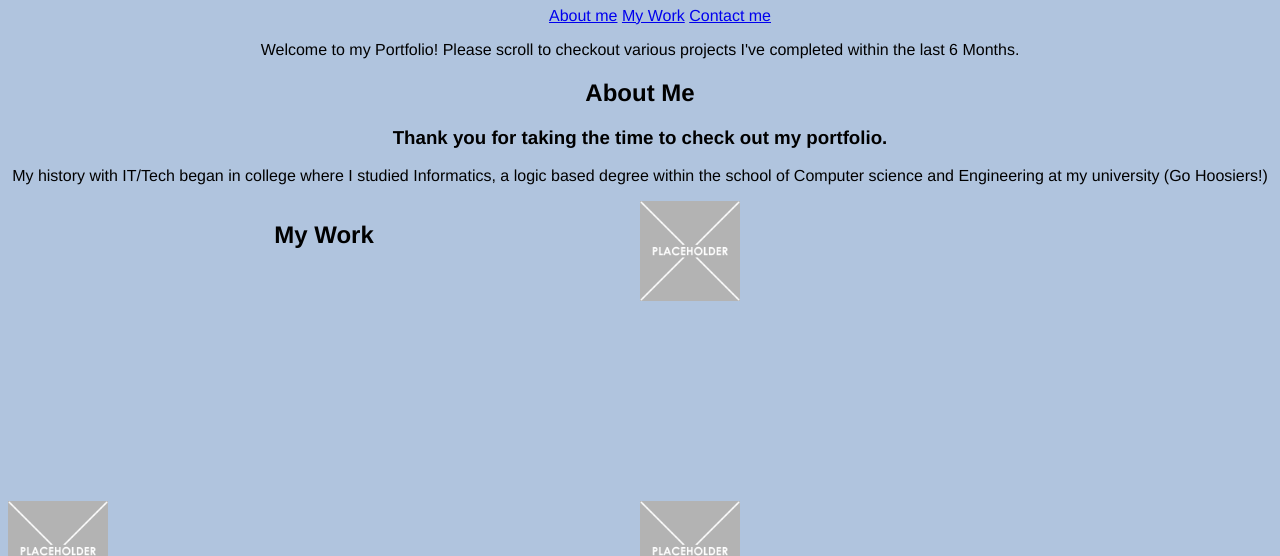
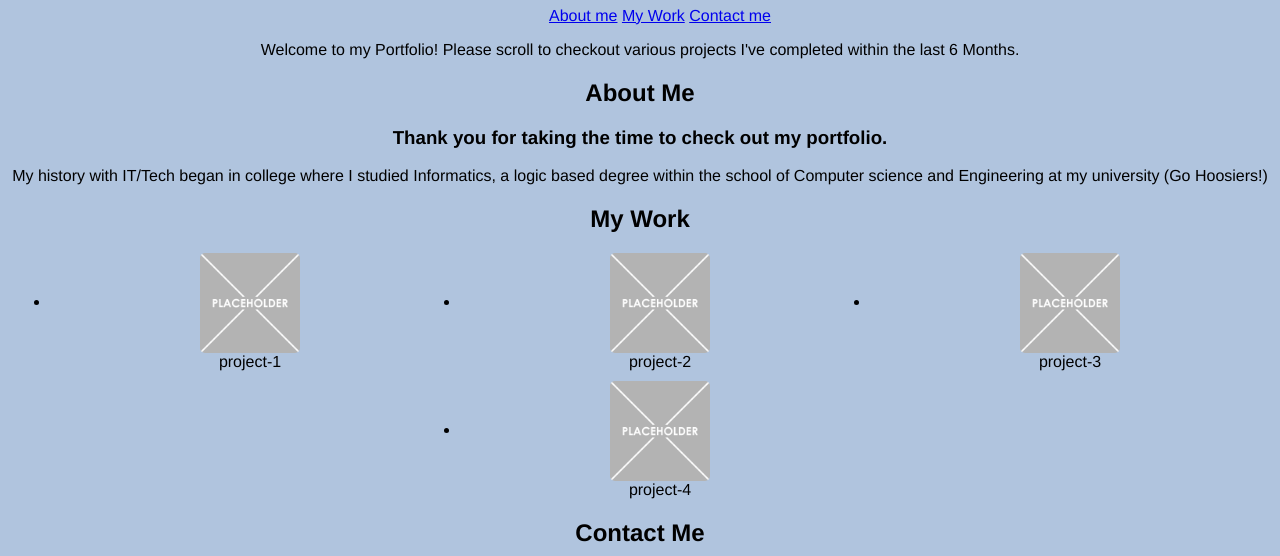
Before and after one commit to emismol/portfolio, a plain HTML site: page index.html in a window 1280 px wide. Shown: the part 73-629 px from the top of the page. Drawn offline with Linux system fonts and the light colour scheme.

Commit message:
add flex box elements

```diff
--- a/assets/style.css
+++ b/assets/style.css
@@ -21,22 +21,21 @@ header nav ul li {
     text-align: center;
 }
 
-.projects h2 {
-    text-align: center;
-}
-.projects {
-    -- gap: 16px;
-    --num-cols: 2;
-    --row-height: 300px;
-    box-sizing: border-box;
-    padding: var(--gap);
-    display: grid;
-    grid-template-columns: repeat(var(--num-cols), 1fr);
-    grid-auto-rows: var(--row-height);
-    gap: var(--gap);
+.project-preview{
+    display: flex;
+    flex-wrap: wrap;
+    justify-content: center;
+    gap: 10px;
 }
 
-.projects > img {
+.project-preview > li {
+    flex-basis: 400px;
+}
+
+.project-preview > li img {
+    object-fit: cover;
     width: 100px;
     height: 100px;
+    vertical-align: middle;
+    border-radius: 5px;
 }
--- a/index.html
+++ b/index.html
@@ -25,7 +25,7 @@
           Welcome to my Portfolio! Please scroll to checkout various projects I've completed within the last 6 Months.
         </p>
       </header>
-
+      <main>
       <!--About Me section-->
       <section id="about-me" class="intro">
         <h2 class="section-title primary-border">About Me</h2>
@@ -36,17 +36,32 @@
         </section>
 
         <!--My Work section-->
-        <section id="my-work" class="projects">
+        <div id="my-work" class="projects">
             <h2 class="section-title primary-border">My Work</h2>
 
+            <ul class="project-preview">
+            <li>
             <img src="./assets/images/placeholder.png" alt="" />
+            <div class="overlay"><span>project-1</span></div>
+            </li>
+
+            <li>
             <img src="./assets/images/placeholder.png" alt="" />
+            <div class="overlay"><span>project-2</span></div>
+            </li>
+
+            <li>
             <img src="./assets/images/placeholder.png" alt="" />
+            <div class="overlay"><span>project-3</span></div>
+            </li>
+
+            <li>
             <img src="./assets/images/placeholder.png" alt="" />
-            <img src="./assets/images/placeholder.png" alt="" />
-            <img src="./assets/images/placeholder.png" alt="" />
-        </section>
-
+            <div class="overlay"><span>project-4</span></div>
+            </li>
+            </ul>
+        </div>
+        </main>
         <!--Contact Me section-->
         <section id="contact-me" class="communicate">
             <h2 class="section-title primary-border">Contact Me</h2>
```
Also changed, not shown: 2 other files.
